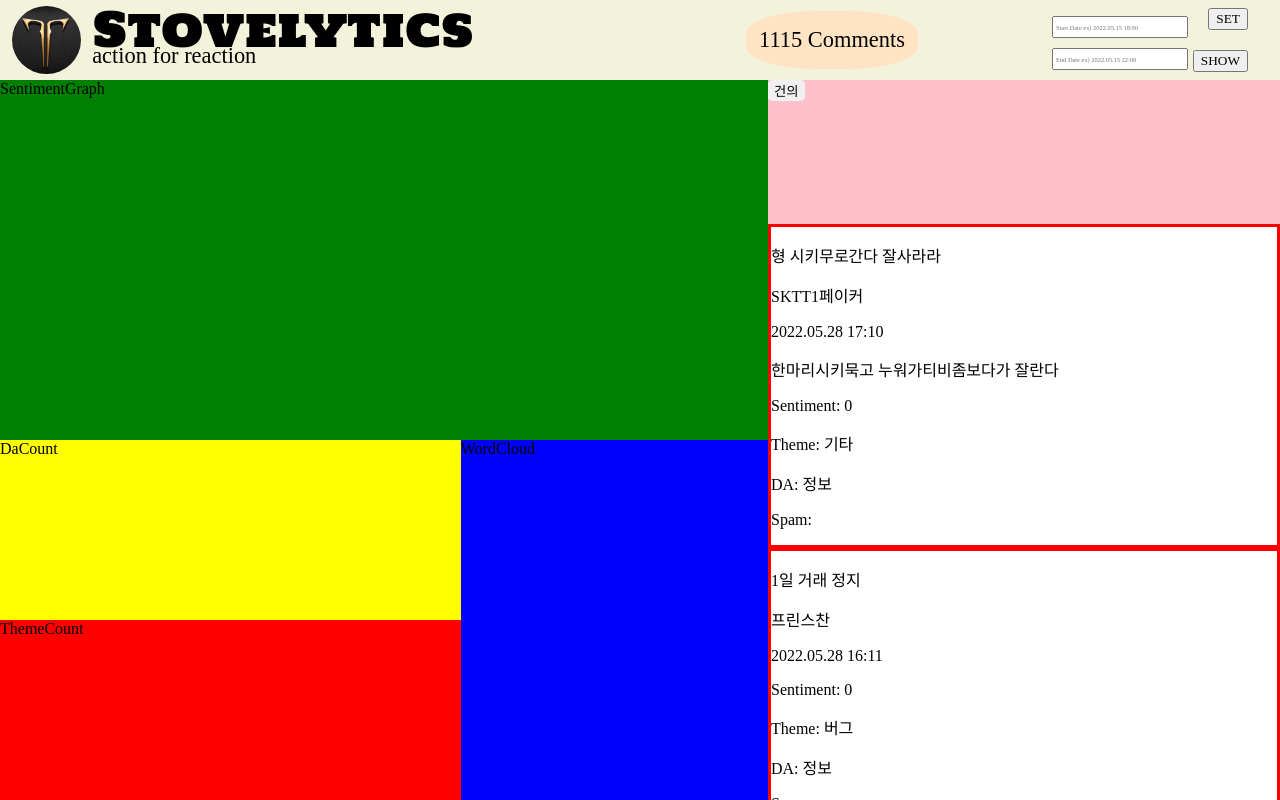
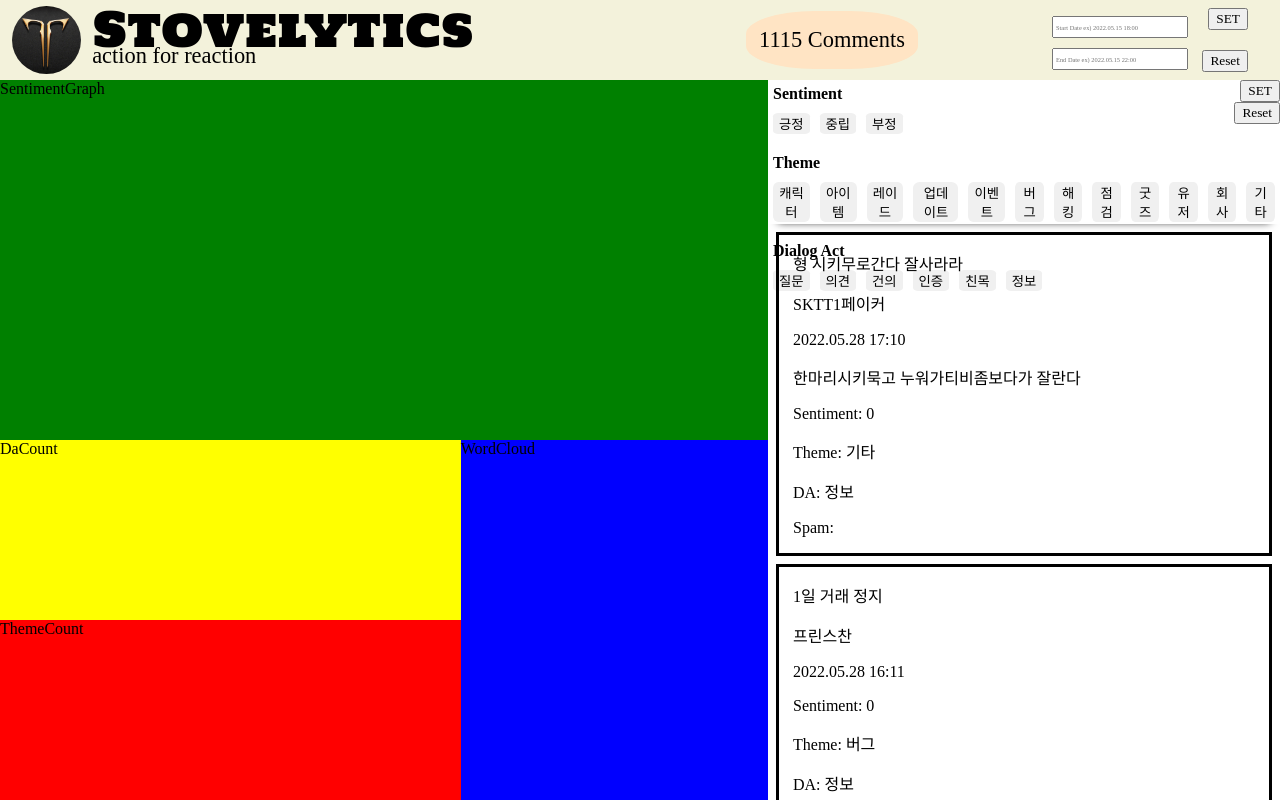
Before and after one commit to Albatross-Labs/Stovelytics, a React (Create React App) app: page / in a window 1280 px wide. Built offline with nearby package versions, Linux system fonts and the light colour scheme; a web font is replaced by a local one.

Commit message:
Filtering added

```diff
--- a/src/components/CommentDisplay/CommentSnapshot.jsx
+++ b/src/components/CommentDisplay/CommentSnapshot.jsx
@@ -2,7 +2,9 @@ import React from 'react'
 import styled from 'styled-components';
 
 const Wrapper = styled.div `
-  border: 3px solid red;
+  border: 3px solid black;
+  margin: 8px;
+  padding-left: 14px;
   // background-color: blue;
 `
 
--- a/src/components/CommentDisplay/FilteredComments.jsx
+++ b/src/components/CommentDisplay/FilteredComments.jsx
@@ -7,6 +7,8 @@ import CommentSnapshot from './CommentSnapshot';
 const Wrapper = styled.div `
   position: relative;
   width: 100%;
+  // height: auto;
+  // min-height: 75%;
   height: 80%;
   // background-color: blue;
 `
@@ -26,8 +28,8 @@ export default function FilteredComments() {
   return (
     <Wrapper>
       <CommentsList>
-        {comments.map(comment => (
-          <CommentSnapshot key={comment.key} comment={comment}/>
+        {comments.map((comment, idx) => (
+          <CommentSnapshot key={idx} comment={comment}/>
         ))}
       </CommentsList>
     </Wrapper>
--- a/src/components/CommentDisplay/LabelFilter.jsx
+++ b/src/components/CommentDisplay/LabelFilter.jsx
@@ -1,18 +1,104 @@
-import React from 'react'
+import React, { useContext} from 'react'
 import styled from 'styled-components';
+import { CommentsContext } from '../../contexts/CommentsContext';
+import { PeriodContext } from '../../contexts/PeriodContext';
+
 import LabelButton from './LabelFilter/LabelButton';
+import ToggleFilterList from './LabelFilter/ToggleFilterList';
+
+const SentimentLabelList = ['긍정', '중립', '부정']
+const ThemeLabelList = ['캐릭터', '아이템', '레이드', '업데이트', '이벤트', '버그', '해킹', '점검', '굿즈', '유저', '회사', '기타']
+const DaLabelList = ['질문', '의견', '건의', '인증', '친목', '정보']
 
 const Wrapper = styled.div `
-  position: absoulte;
+  position: relative;
   width: 100%;
   height: 20%;
-  background-color: pink;
+  // height: 25%;
+  // background-color: pink;
+  display: flex;
+  flex-direction: column;
+  box-shadow: 0px 8px 8px -10px #111;
+  // overflow-x: scroll;
+`
+const SetButton = styled.button`
+  position: absolute;
+  right: 0;
+  top: 0;
+  z-index: 4;
+`
+const ShowButton = styled.button`
+  position: absolute;
+  right: 0;
+  top: 15%;
+  z-index: 4;
 `
 
 export default function LabelFilter() {
+
+  const [period, setPeriod] = useContext(PeriodContext)
+  const [comments, setComments] = useContext(CommentsContext)
+
+  const handleSet = () => {
+    const activeSentimentLabels = [];
+    const activeThemeLabels = [];
+    const activeDaLabels = [];
+
+    const activeEls = document.getElementsByClassName('label active')
+    for(const activeEl of activeEls){
+      if(SentimentLabelList.includes(activeEl.innerHTML)){
+        if(activeEl.innerHTML === '부정')
+          activeSentimentLabels.push('-1')
+        else if(activeEl.innerHTML === '중립')
+          activeSentimentLabels.push('0')
+        else if(activeEl.innerHTML === '긍정')
+          activeSentimentLabels.push('1')
+      }
+      if(ThemeLabelList.includes(activeEl.innerHTML))
+        activeThemeLabels.push(activeEl.innerHTML)
+      if(DaLabelList.includes(activeEl.innerHTML))
+        activeDaLabels.push(activeEl.innerHTML)
+    }
+
+    setComments(period.filter((comment) => {
+      return (
+        (activeSentimentLabels.length === 0 || activeSentimentLabels.includes(comment['sentiment'])) &&
+        (activeThemeLabels.length === 0 || activeThemeLabels.includes(comment['theme'])) &&
+        (activeDaLabels.length === 0 || activeDaLabels.includes(comment['da']))
+      )
+    }))
+  }
+
+  const handleReset = () => {
+    setComments(period)
+    const activeEls = document.getElementsByClassName('label active')
+    for(const activeEl of activeEls)
+      activeEl.click()
+  }
+
   return (
     <Wrapper>
-      <LabelButton title="건의"/>
+
+      <SetButton onClick={handleSet}>SET</SetButton>
+      <ShowButton onClick={handleReset}>Reset</ShowButton>
+
+      <ToggleFilterList label="Sentiment">
+        {SentimentLabelList.map(label => (
+          <LabelButton key={label} title={label}/>
+        ))}
+      </ToggleFilterList>
+
+      <ToggleFilterList label="Theme">
+        {ThemeLabelList.map(label => (
+          <LabelButton key={label} title={label}/>
+        ))}
+      </ToggleFilterList>
+
+      <ToggleFilterList label="Dialog Act">
+        {DaLabelList.map(label => (
+          <LabelButton key={label} title={label}/>
+        ))}
+      </ToggleFilterList>
     </Wrapper>
   )
 }
--- a/src/components/CommentDisplay/LabelFilter/LabelButton.jsx
+++ b/src/components/CommentDisplay/LabelFilter/LabelButton.jsx
@@ -5,6 +5,8 @@ const Button = styled.button`
   cursor: pointer;
   border: none;
   border-radius: 15%;
+  margin: 5px;
+
   background-color: #F0F0F0;
   color: #000000;
 
@@ -19,10 +21,10 @@ export default function LabelButton({title}) {
 
   return (
     <Button
-      className={active? `active`: ``}
+      className={active? `label active`: ``}
       onClick={()=>{setActive(!active)}}
     >
-        {title}
+      {title}
     </Button>
   )
 }
--- /dev/null
+++ b/src/components/CommentDisplay/LabelFilter/ToggleFilterList.jsx
@@ -0,0 +1,27 @@
+import React from 'react'
+import styled from 'styled-components';
+
+const Wrapper = styled.div`
+  position: relative;
+  padding-bottom: 10px;
+`
+
+const Label = styled.div`
+  font-weight: 700;
+  color: black;
+  padding: 5px;
+`
+
+const ButtonWrapper = styled.div`
+  display: flex;
+  flex-direction: row;
+`
+
+export default function ToggleFilterList({label, children}) {
+  return (
+    <Wrapper>
+      <Label>{label}</Label>
+      <ButtonWrapper>{children}</ButtonWrapper>
+    </Wrapper>
+  )
+}
--- a/src/components/TopBar/PeriodSetter.jsx
+++ b/src/components/TopBar/PeriodSetter.jsx
@@ -60,10 +60,9 @@ export default function PeriodSetter() {
     setComments(cache.filter(comment => startDate < comment['created'] && comment['created'] < endDate ))
   }
 
-  const handleShow = () => {
-    console.log("Start Date: ", startDate)
-    console.log("End Date: ",endDate)
-    console.log(comments)
+  const handleReset = () => {
+    setPeriod(cache)
+    setComments(cache)
   }
 
   return (
@@ -77,7 +76,7 @@ export default function PeriodSetter() {
         placeholder="End Date ex) 2022.05.15 22:00"
       />
       <SetButton onClick={handlePeriod}>SET</SetButton>
-      <ShowButton onClick={handleShow}>SHOW</ShowButton>
+      <ShowButton onClick={handleReset}>Reset</ShowButton>
     </Wrapper>
   )
 }
```
